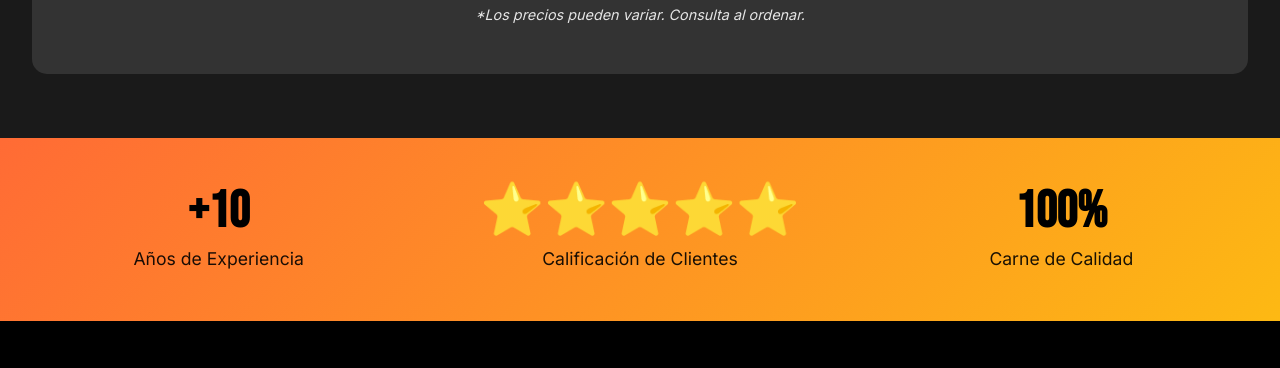
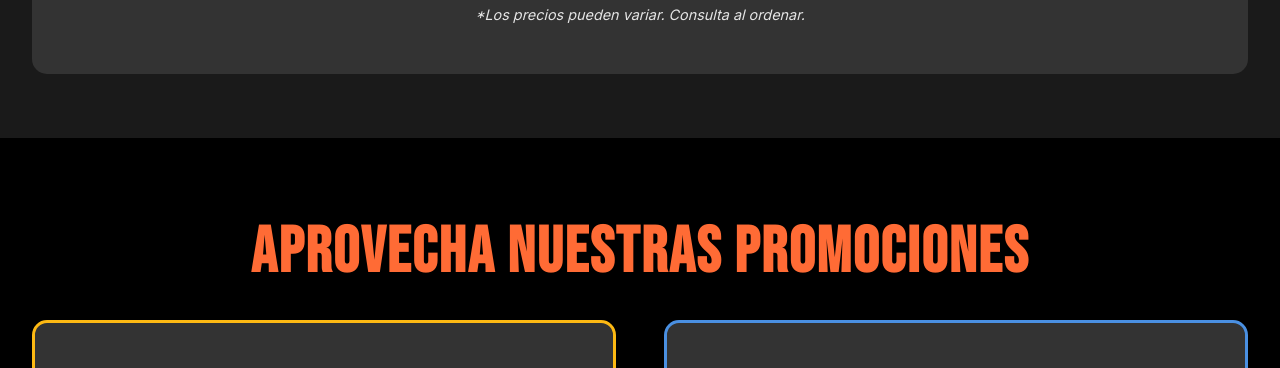
Before and after one commit to JJVC/taquerias-landing-page, an Eleventy site: page src/index.njk in a window 1280 px wide. Shown: the part 1979-2347 px from the top of the page. Built offline with nearby package versions, Linux system fonts and the light colour scheme; Eleventy itself is replaced by a stand-in of ours; files that its build step writes are made by us from their sources.

Commit message:
Delete prodf-section

```diff
--- a/src/index.njk
+++ b/src/index.njk
@@ -96,7 +96,7 @@ whatsappMsg: "¡Hola Taquería Gaviotas! 🌮 Quiero hacer un pedido y solicitar
 </section>
 
 <!-- Proof Section (Prueba Social) -->
-<section class="proof-section">
+<!--section class="proof-section">
   <div class="container">
     <div class="proof-content">
       <div class="proof-stat">
@@ -113,7 +113,7 @@ whatsappMsg: "¡Hola Taquería Gaviotas! 🌮 Quiero hacer un pedido y solicitar
       </div>
     </div>
   </div>
-</section>
+</section-->
 
 <!-- Promociones Section -->
 <section class="promociones">
```
